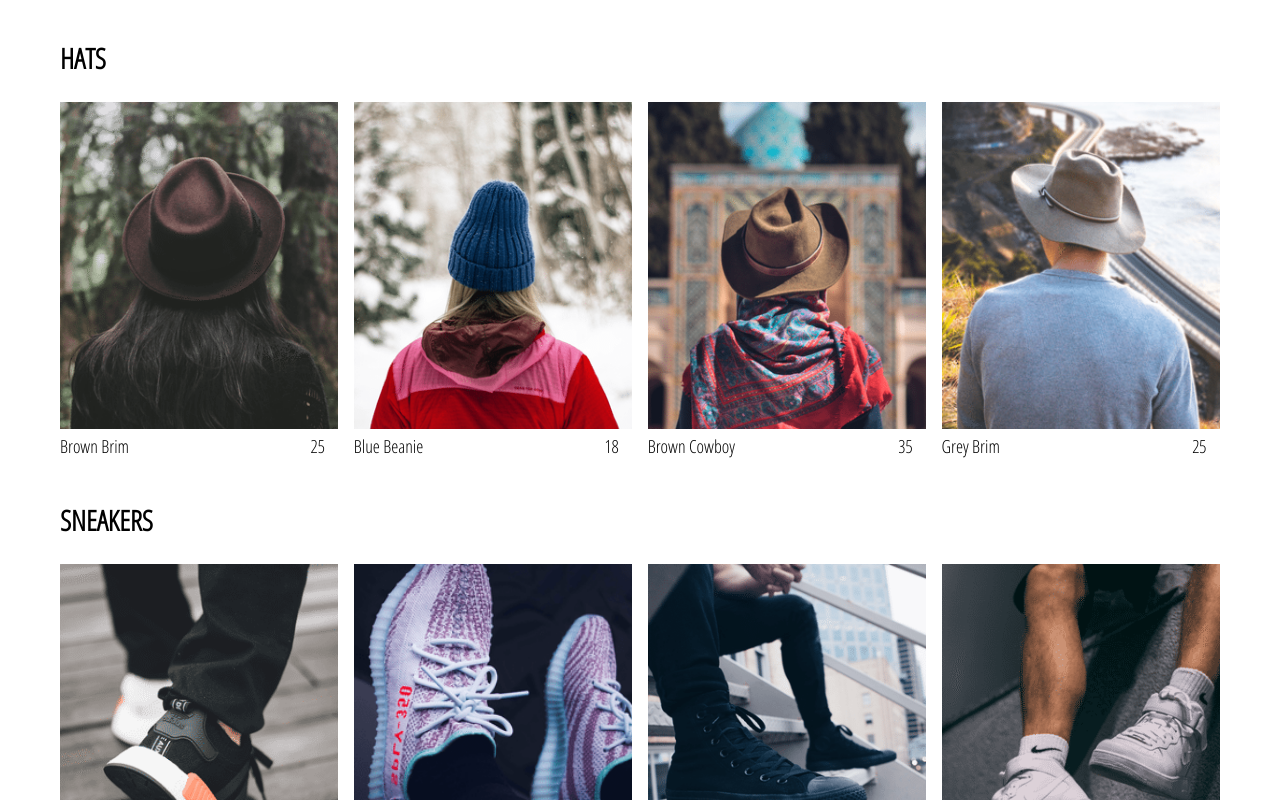
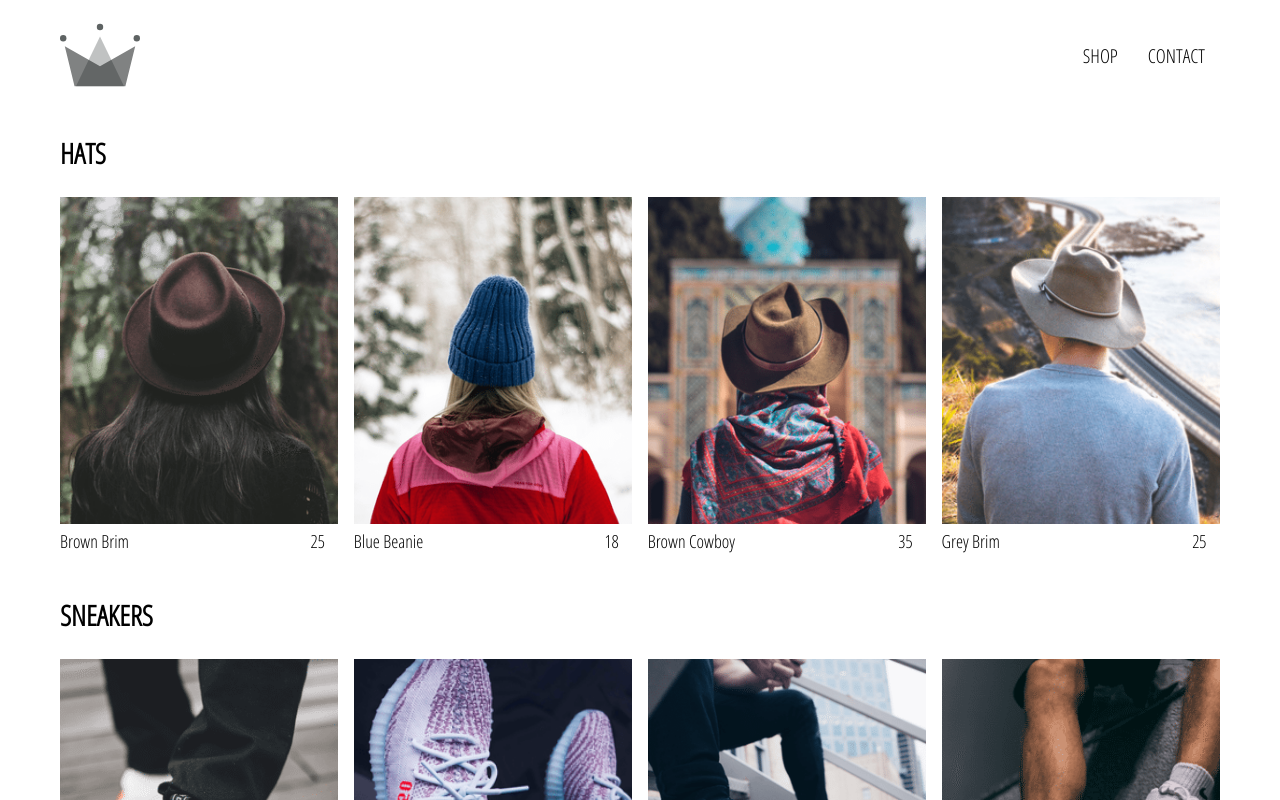
Before and after one commit to iamvishal345/clothing_app_react, a React (Create React App) app: page /shop in a window 1280 px wide. Shown: the top 800 px of the page. Built offline with nearby package versions, Linux system fonts and the light colour scheme.

Commit message:
Added Header Component

```diff
--- a/src/App.css
+++ b/src/App.css
@@ -2,3 +2,7 @@
   font-family: "Open Sans Condensed", sans-serif;
   padding: 20px 60px;
 }
+a {
+  text-decoration: none;
+  color: black;
+}
--- a/src/App.js
+++ b/src/App.js
@@ -4,9 +4,11 @@
 import HomePage from "./pages/homepage/homepage.component";
 import HatsPage from "./pages/hatspage/hatspage.component";
 import ShopPage from "./pages/shop/shop.component";
+import Header from "./components/header/header.component";
 function App() {
   return (
     <div>
+      <Header />
       <Switch>
         <Route exact path="/" component={HomePage} />
         <Route path="/shop" component={ShopPage} />
--- /dev/null
+++ b/src/components/header/header.component.jsx
@@ -0,0 +1,21 @@
+import React from "react";
+import { Link } from "react-router-dom";
+import "./header.style.scss";
+import { ReactComponent as Logo } from "../../asset/crown.svg";
+const Header = () => (
+  <div className="header">
+    <Link to="/">
+      <Logo className="logo-container" />
+    </Link>
+    <div className="options">
+      <Link className="option" to="/shop">
+        SHOP
+      </Link>
+      <Link className="option" to="/shop">
+        CONTACT
+      </Link>
+    </div>
+  </div>
+);
+
+export default Header;
--- /dev/null
+++ b/src/components/header/header.style.scss
@@ -0,0 +1,25 @@
+.header {
+  height: 70px;
+  width: 100%;
+  display: flex;
+  justify-content: space-between;
+  margin-bottom: 25px;
+
+  .logo-container {
+    height: 100%;
+    width: 80px;
+  }
+
+  .options {
+    width: 50%;
+    height: 100%;
+    display: flex;
+    align-items: center;
+    justify-content: flex-end;
+
+    .option {
+      padding: 10px 15px;
+      font-size: 1.2rem;
+    }
+  }
+}
```
Also changed, not shown: src/asset/crown.svg (added).
